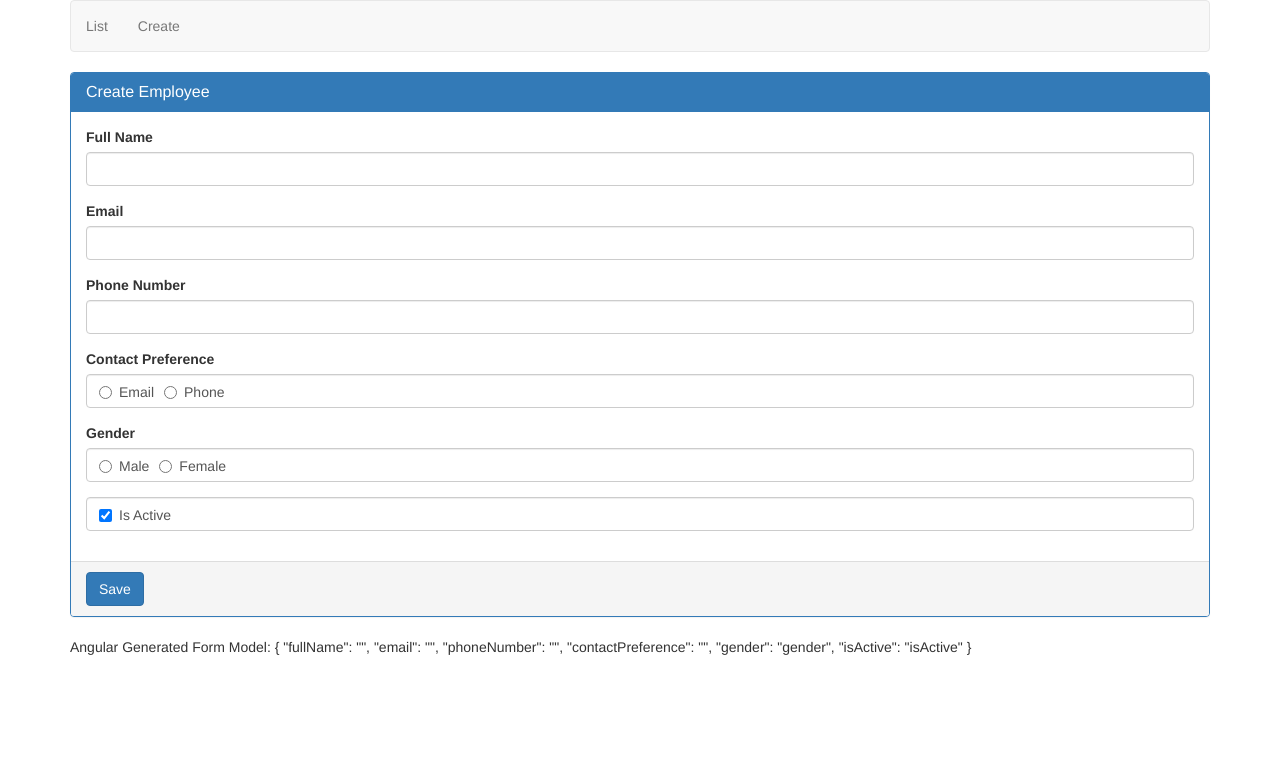
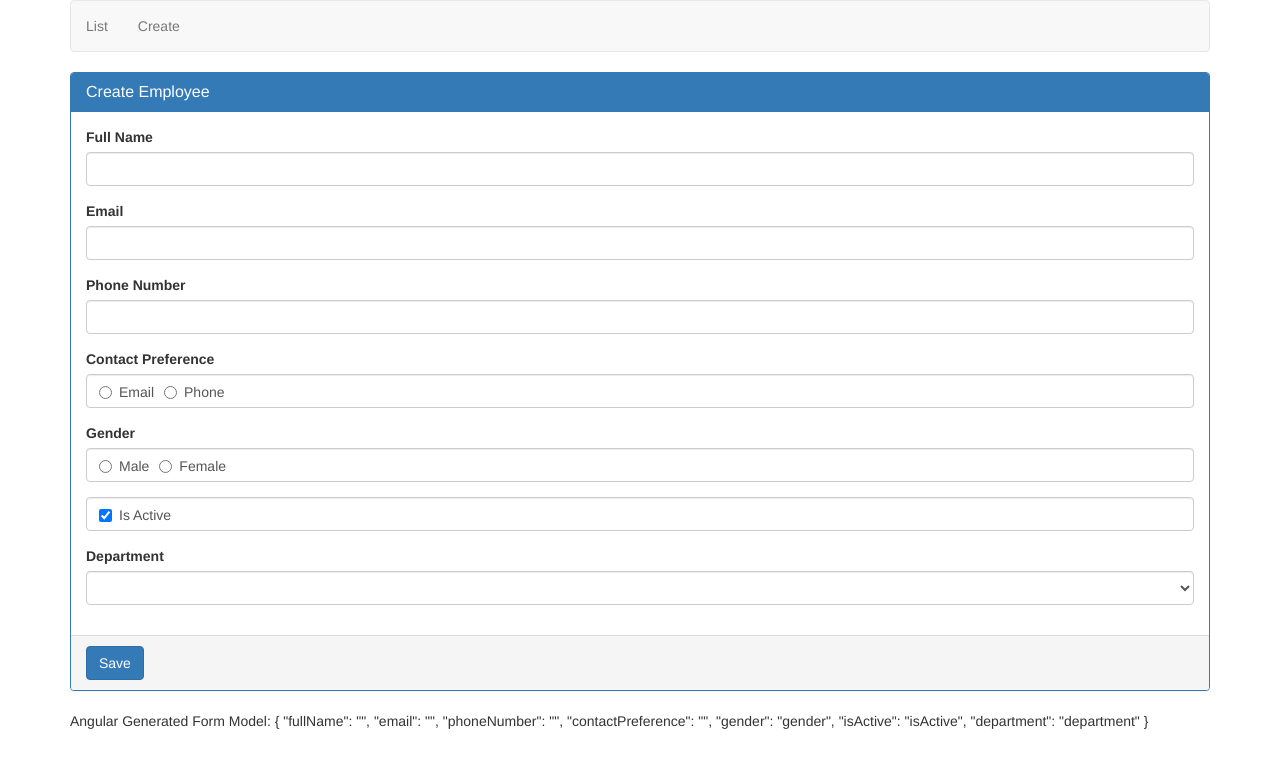
Before and after one commit to imsagarchopra/AngularCrudDemo, an Angular app: page /create in a window 1280 px wide. Shown: the top 768 px of the page. Built offline with nearby package versions, Linux system fonts and the light colour scheme.

Commit message:
select list

```diff
--- a/src/app/employees/create-employee.component.html
+++ b/src/app/employees/create-employee.component.html
@@ -48,8 +48,18 @@
                         <input type="checkbox" name="isActive" ngModel="isActive"/>
                         Is Active
                     </label>
-
                 </div>
+            </div>
+            <div class="form-group">
+                <label for="department">
+                    Department
+                </label>
+                <select id="department" class="form-control" name="department" ngModel="department">
+                     <option value="1">Help Desk</option>
+                     <option value="2">HR</option>
+                     <option value="3">IT</option>
+                     <option value="4">Paroll</option>
+                </select>
             </div>
         </div>
         <div class="panel-footer">
```
